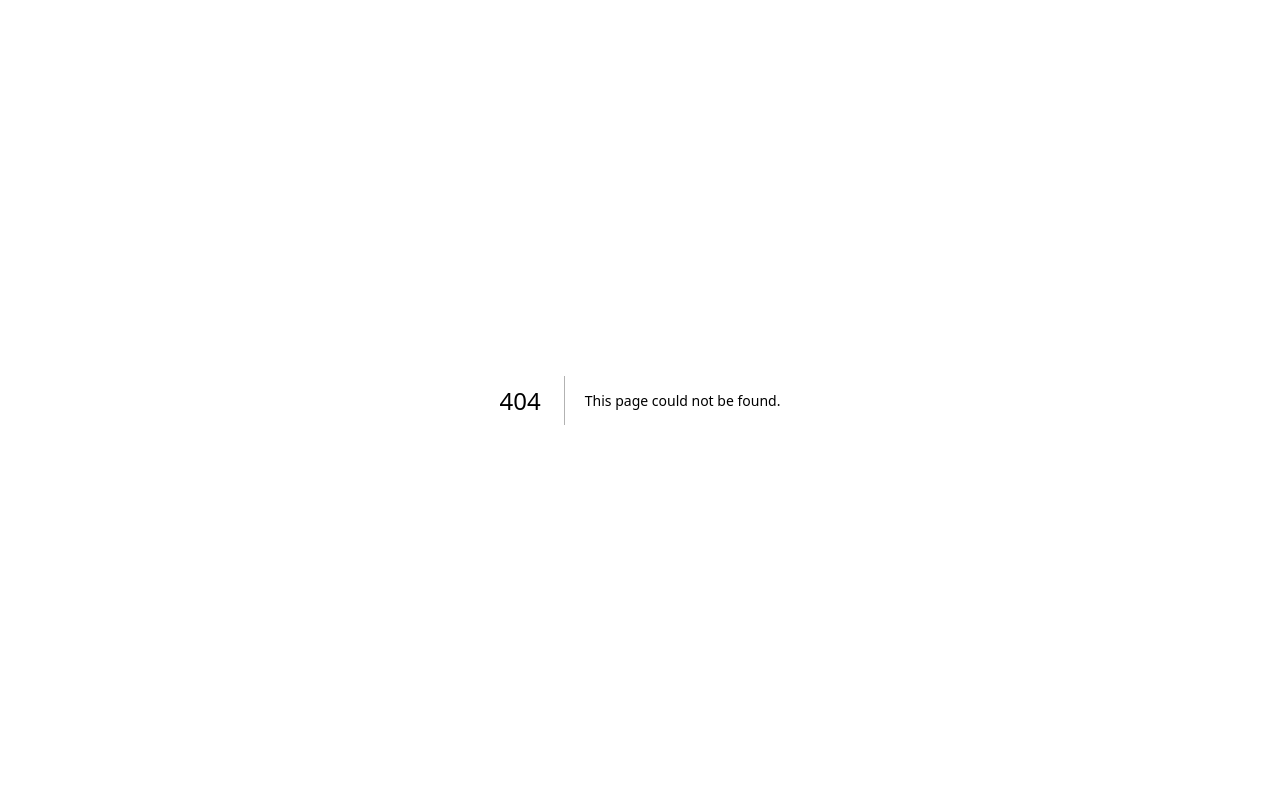
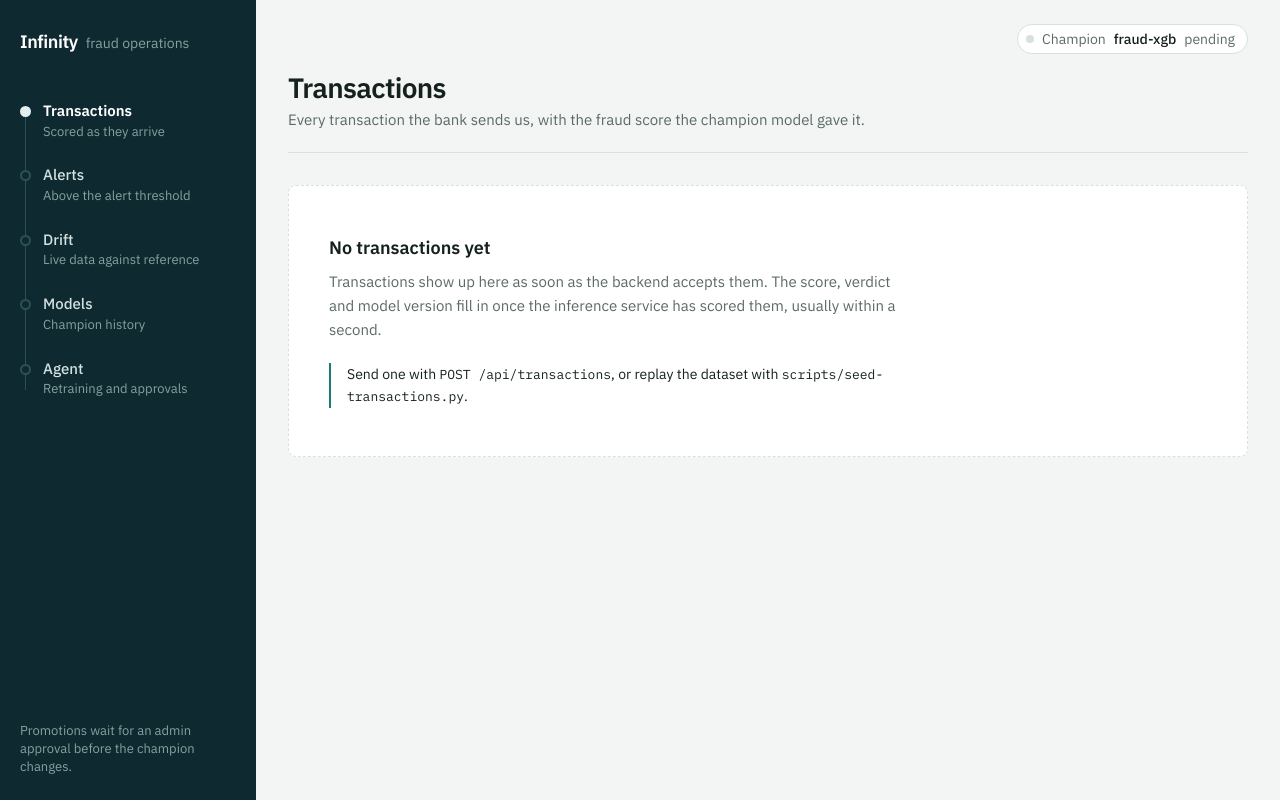
Before and after one commit to toubani12/infinity-mlops, a Next.js app in the folder apps/frontend-next/: page /transactions in a window 1280 px wide. Before the commit this address had no page. Built offline with nearby package versions, Linux system fonts and the light colour scheme.

Commit message:
feat(web): add dashboard shell with loop navigation and empty states

```diff
--- /dev/null
+++ b/apps/frontend-next/src/app/(dashboard)/agent/page.tsx
@@ -0,0 +1,23 @@
+import type { Metadata } from "next";
+import { EmptyState } from "@/components/EmptyState";
+import { PageHeader } from "@/components/PageHeader";
+
+export const metadata: Metadata = { title: "Agent" };
+
+export default function AgentPage() {
+  return (
+    <>
+      <PageHeader
+        title="Agent"
+        description="Self-healing runs: what the agent decided, what it retrained, and what waits for your approval."
+      />
+      <EmptyState
+        title="No agent runs"
+        hint="An admin approves or rejects each promotion here. The champion never changes without that decision."
+      >
+        When drift is confirmed, the agent retrains a challenger and compares it with the champion. Runs appear here
+        from the first step.
+      </EmptyState>
+    </>
+  );
+}
--- /dev/null
+++ b/apps/frontend-next/src/app/(dashboard)/alerts/page.tsx
@@ -0,0 +1,23 @@
+import type { Metadata } from "next";
+import { EmptyState } from "@/components/EmptyState";
+import { PageHeader } from "@/components/PageHeader";
+
+export const metadata: Metadata = { title: "Alerts" };
+
+export default function AlertsPage() {
+  return (
+    <>
+      <PageHeader
+        title="Alerts"
+        description="Transactions that scored at or above the alert threshold and need an analyst."
+      />
+      <EmptyState
+        title="No alerts to review"
+        hint="Acknowledge an alert when you start investigating it, and close it once you have reached a decision."
+      >
+        An alert opens automatically for each transaction whose fraud score reaches the threshold. Nothing has crossed
+        it yet.
+      </EmptyState>
+    </>
+  );
+}
--- /dev/null
+++ b/apps/frontend-next/src/app/(dashboard)/drift/page.tsx
@@ -0,0 +1,23 @@
+import type { Metadata } from "next";
+import { EmptyState } from "@/components/EmptyState";
+import { PageHeader } from "@/components/PageHeader";
+
+export const metadata: Metadata = { title: "Drift" };
+
+export default function DriftPage() {
+  return (
+    <>
+      <PageHeader
+        title="Drift"
+        description="How far recent traffic has moved from the data the champion was trained on."
+      />
+      <EmptyState
+        title="No drift reports yet"
+        hint="A report is raised when more than 30% of the features drift, or when PR-AUC on labelled traffic drops by more than 5 points."
+      >
+        The drift monitor compares each window of predictions with the reference sample. Windows that cross a
+        threshold are listed here with the features that moved.
+      </EmptyState>
+    </>
+  );
+}
--- /dev/null
+++ b/apps/frontend-next/src/app/(dashboard)/layout.tsx
@@ -0,0 +1,17 @@
+import type { ReactNode } from "react";
+import { ModelBadge } from "@/components/ModelBadge";
+import { Sidebar } from "@/components/Sidebar";
+
+export default function DashboardLayout({ children }: Readonly<{ children: ReactNode }>) {
+  return (
+    <div className="md:flex">
+      <Sidebar />
+      <div className="min-w-0 flex-1">
+        <div className="flex items-center justify-end gap-3 px-4 pt-4 sm:px-8 md:pt-6">
+          <ModelBadge version={null} />
+        </div>
+        <main className="mx-auto max-w-6xl px-4 pt-4 pb-16 sm:px-8">{children}</main>
+      </div>
+    </div>
+  );
+}
--- /dev/null
+++ b/apps/frontend-next/src/app/(dashboard)/models/page.tsx
@@ -0,0 +1,17 @@
+import type { Metadata } from "next";
+import { EmptyState } from "@/components/EmptyState";
+import { PageHeader } from "@/components/PageHeader";
+
+export const metadata: Metadata = { title: "Models" };
+
+export default function ModelsPage() {
+  return (
+    <>
+      <PageHeader title="Models" description="Which version of fraud-xgb has served traffic, and since when." />
+      <EmptyState title="No promotions recorded">
+        Each time the champion changes, through an approved promotion or a rollback, the new and previous versions are
+        recorded here.
+      </EmptyState>
+    </>
+  );
+}
--- /dev/null
+++ b/apps/frontend-next/src/app/(dashboard)/transactions/page.tsx
@@ -0,0 +1,28 @@
+import type { Metadata } from "next";
+import { EmptyState } from "@/components/EmptyState";
+import { PageHeader } from "@/components/PageHeader";
+
+export const metadata: Metadata = { title: "Transactions" };
+
+export default function TransactionsPage() {
+  return (
+    <>
+      <PageHeader
+        title="Transactions"
+        description="Every transaction the bank sends us, with the fraud score the champion model gave it."
+      />
+      <EmptyState
+        title="No transactions yet"
+        hint={
+          <>
+            Send one with <code className="font-mono text-[13px]">POST /api/transactions</code>, or replay the dataset
+            with <code className="font-mono text-[13px]">scripts/seed-transactions.py</code>.
+          </>
+        }
+      >
+        Transactions show up here as soon as the backend accepts them. The score, verdict and model version fill in
+        once the inference service has scored them, usually within a second.
+      </EmptyState>
+    </>
+  );
+}
--- /dev/null
+++ b/apps/frontend-next/src/components/EmptyState.tsx
@@ -0,0 +1,19 @@
+import type { ReactNode } from "react";
+
+interface EmptyStateProps {
+  title: string;
+  children: ReactNode;
+  hint?: ReactNode;
+}
+
+export function EmptyState({ title, children, hint }: EmptyStateProps) {
+  return (
+    <section className="mt-8 rounded-lg border border-dashed border-line bg-surface px-6 py-12 sm:px-10">
+      <div className="max-w-xl">
+        <h2 className="text-lg font-semibold">{title}</h2>
+        <div className="mt-2 text-[15px] leading-relaxed text-muted">{children}</div>
+        {hint ? <div className="mt-5 border-l-2 border-accent pl-4 text-sm leading-relaxed text-ink">{hint}</div> : null}
+      </div>
+    </section>
+  );
+}
--- /dev/null
+++ b/apps/frontend-next/src/components/ModelBadge.tsx
@@ -0,0 +1,19 @@
+interface ModelBadgeProps {
+  modelName?: string;
+  version: string | null;
+}
+
+export function ModelBadge({ modelName = "fraud-xgb", version }: ModelBadgeProps) {
+  const known = version !== null && version !== "";
+  return (
+    <div
+      className="inline-flex items-center gap-2 rounded-full border border-line bg-surface py-1 pr-3 pl-2 text-sm"
+      title={known ? `${modelName} version ${version} is serving` : "Champion version not loaded"}
+    >
+      <span aria-hidden className={`size-2 rounded-full ${known ? "bg-safe" : "bg-line"}`} />
+      <span className="text-muted">Champion</span>
+      <span className="font-medium">{modelName}</span>
+      <span className={known ? "font-semibold text-ink" : "text-muted"}>{known ? `v${version}` : "pending"}</span>
+    </div>
+  );
+}
--- /dev/null
+++ b/apps/frontend-next/src/components/PageHeader.tsx
@@ -0,0 +1,19 @@
+import type { ReactNode } from "react";
+
+interface PageHeaderProps {
+  title: string;
+  description: string;
+  actions?: ReactNode;
+}
+
+export function PageHeader({ title, description, actions }: PageHeaderProps) {
+  return (
+    <header className="flex flex-wrap items-end justify-between gap-4 border-b border-line pb-5">
+      <div className="max-w-2xl">
+        <h1 className="text-[28px] leading-tight font-semibold tracking-tight">{title}</h1>
+        <p className="mt-1 text-[15px] text-muted">{description}</p>
+      </div>
+      {actions}
+    </header>
+  );
+}
--- /dev/null
+++ b/apps/frontend-next/src/components/Sidebar.tsx
@@ -0,0 +1,56 @@
+"use client";
+
+import Link from "next/link";
+import { usePathname } from "next/navigation";
+import { NAV_ITEMS, isActive } from "./navigation";
+
+export function Sidebar() {
+  const pathname = usePathname() ?? "";
+
+  return (
+    <aside className="bg-rail text-rail-text md:sticky md:top-0 md:flex md:h-screen md:w-64 md:flex-col">
+      <div className="flex items-baseline gap-2 px-5 pt-5 pb-3 md:pt-7 md:pb-8">
+        <span className="text-lg font-semibold tracking-tight text-white">Infinity</span>
+        <span className="text-sm text-rail-muted">fraud operations</span>
+      </div>
+
+      <nav aria-label="Main" className="overflow-x-auto px-3 pb-3 md:flex-1 md:overflow-visible md:px-5 md:pb-0">
+        <ol className="flex gap-1 md:relative md:flex-col md:gap-0 md:before:absolute md:before:top-5 md:before:bottom-5 md:before:left-[5px] md:before:w-px md:before:bg-rail-line md:before:content-['']">
+          {NAV_ITEMS.map((item) => {
+            const active = isActive(pathname, item.href);
+            return (
+              <li key={item.href} className="md:relative">
+                <Link
+                  href={item.href}
+                  aria-current={active ? "page" : undefined}
+                  className={`group flex items-start gap-3 rounded-md px-3 py-2 md:-ml-1 md:px-1 md:py-3 ${
+                    active ? "bg-rail-raised md:bg-transparent" : "hover:bg-rail-raised/60 md:hover:bg-transparent"
+                  }`}
+                >
+                  <span
+                    aria-hidden
+                    className={`relative z-10 mt-1.5 hidden size-[11px] shrink-0 rounded-full border-2 md:block ${
+                      active
+                        ? "border-accent-soft bg-accent-soft"
+                        : "border-rail-line bg-rail group-hover:border-rail-muted"
+                    }`}
+                  />
+                  <span className="flex flex-col">
+                    <span className={`whitespace-nowrap text-[15px] ${active ? "font-semibold text-white" : "font-medium"}`}>
+                      {item.label}
+                    </span>
+                    <span className="hidden text-[13px] leading-snug text-rail-muted md:block">{item.hint}</span>
+                  </span>
+                </Link>
+              </li>
+            );
+          })}
+        </ol>
+      </nav>
+
+      <p className="hidden px-5 pb-6 text-[13px] leading-snug text-rail-muted md:block">
+        Promotions wait for an admin approval before the champion changes.
+      </p>
+    </aside>
+  );
+}
--- /dev/null
+++ b/apps/frontend-next/src/components/navigation.ts
@@ -0,0 +1,18 @@
+export interface NavItem {
+  href: string;
+  label: string;
+  hint: string;
+}
+
+// Ordered like the self-healing loop: scored traffic, alerts, drift, champion history, then the agent.
+export const NAV_ITEMS: readonly NavItem[] = [
+  { href: "/transactions", label: "Transactions", hint: "Scored as they arrive" },
+  { href: "/alerts", label: "Alerts", hint: "Above the alert threshold" },
+  { href: "/drift", label: "Drift", hint: "Live data against reference" },
+  { href: "/models", label: "Models", hint: "Champion history" },
+  { href: "/agent", label: "Agent", hint: "Retraining and approvals" },
+];
+
+export function isActive(pathname: string, href: string): boolean {
+  return pathname === href || pathname.startsWith(`${href}/`);
+}
```
Also changed, not shown: 2 other files (tests, documents, lock files or other folders).
